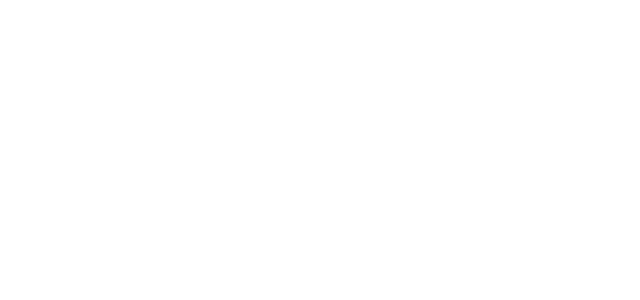
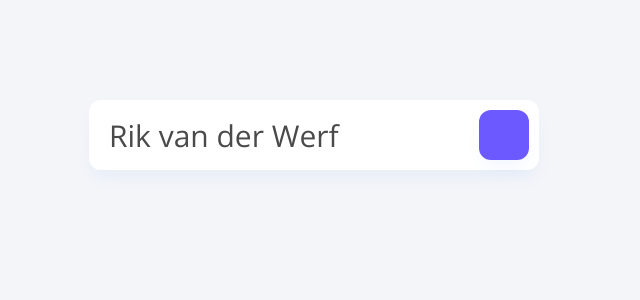
Before and after one commit to rikvanderwerf/portfolio, a React (Vite) app: page / in a window 1280 px wide. Shown: the top 300 px of the page, without its empty margins (326-966 px from the left). Built offline with nearby package versions, Linux system fonts and the light colour scheme.

Commit message:
added search bar

```diff
--- a/package.json
+++ b/package.json
@@ -11,6 +11,9 @@
     "build": "parcel build index.html"
   },
   "dependencies": {
+    "@fortawesome/fontawesome-svg-core": "^1.2.25",
+    "@fortawesome/free-solid-svg-icons": "^5.11.2",
+    "@fortawesome/react-fontawesome": "^0.1.7",
     "parcel": "^1.12.4",
     "react": "^16.11.0",
     "react-dom": "^16.11.0",
--- a/src/App.jsx
+++ b/src/App.jsx
@@ -5,6 +5,11 @@ import Home from './pages/Home';
 
 const theme = {
   cardbackground: '#fff',
+  backgroundcolor: '#F3F5F9',
+  maincolor: '#6C59FF',
+  titlecolor: '#4A4A4A',
+  textcolor: '#70706F',
+  maincolorshadow: 'rgb(108, 89, 255, 0.2)',
 };
 
 const GlobalStyle = createGlobalStyle`
@@ -16,6 +21,7 @@ const GlobalStyle = createGlobalStyle`
     padding: 0px;
     height: 100%;
     width: 100%;
+    background-color: ${(props) => props.theme.backgroundcolor}
   }
 
   body {
@@ -38,7 +44,7 @@ export default function App(props) {
       <ThemeProvider theme={theme}>
         <BrowserRouter>
           <Switch>
-            <Route exact path="/home" component={Home} />
+            <Route exact path="/" component={Home} />
           </Switch>
         </BrowserRouter>
         <GlobalStyle />
--- a/src/components/Card.jsx
+++ b/src/components/Card.jsx
@@ -1,10 +1,10 @@
 import styled from 'styled-components';
 
 const Card = styled.div`
-  box-shadow: 0 10px 15px -3px rgba(0, 0, 0, 0.1), 0 4px 6px -2px rgba(0, 0, 0, 0.05);
-  padding: 40px;
-  border-radius: 10px;
-  background-color: ${props => props.theme.cardbackground};
+  box-shadow: 0 10px 15px -3px rgba(134, 173, 245, 0.1);
+  padding: 40 px;
+  border-radius: 12px;
+  background-color: ${(props) => props.theme.cardbackground};
 `;
 
 export default Card;
--- /dev/null
+++ b/src/components/SearchBar.jsx
@@ -0,0 +1,68 @@
+import React from 'react';
+import PropTypes from 'prop-types';
+import styled from 'styled-components';
+import { FontAwesomeIcon } from '@fortawesome/react-fontawesome';
+import { faCoffee } from '@fortawesome/free-solid-svg-icons';
+import Card from './Card';
+
+const propTypes = {
+  children: PropTypes.node,
+};
+
+const defaultProps = {
+  children: null,
+};
+
+const SearchBarHolder = styled(Card)`
+  width: 450px;
+  height: 70px;
+  margin: 0 auto;
+  position: relative;
+`;
+
+const TextHolder = styled.div`
+  color: #4A4A4A;
+  margin-left: 20px;
+  float: left;
+  width: 80%;
+  font-size: 30px;
+  position: absolute;
+  top: 50%;
+  -ms-transform: translateY(-50%);
+  transform: translateY(-50%);
+`;
+
+const IconHolder = styled(Card)`
+  float: right;
+  margin: 10px;
+  height: 50px;
+  width: 50px;
+  right: 0;
+  background-color: ${(props) => props.theme.maincolor};
+  drop-shadow: box-shadow: 0 10px 15px -3px ${(props) => props.theme.maincolorshadow};
+`;
+
+const Icon = styled(FontAwesomeIcon)`
+  width: 100%;
+  height: 100%;
+  padding: 5px;
+  color: white;
+`;
+
+function SearchBar(props) {
+  const children = { props };
+  return (
+    <SearchBarHolder>
+      <TextHolder>Rik van der Werf</TextHolder>
+      <IconHolder />
+    </SearchBarHolder>
+  );
+}
+
+SearchBar.defaultProps = defaultProps;
+SearchBar.propTypes = propTypes;
+
+export default SearchBar;
+
+
+// <Icon icon={faCoffee} />
--- a/src/pages/Home.jsx
+++ b/src/pages/Home.jsx
@@ -1,25 +1,30 @@
 import React from 'react';
 import styled from 'styled-components';
-import media from '../util/media';
+import SearchBar from '../components/SearchBar';
 
 const Content = styled.div`
   display: grid;
-  background-color: black;
   align-items: center;
   margin: 0 auto;
-  height: 1000px;
   max-width: 1350px;
   width: 80%;
   padding: 100px 0px;
-  justify-self: center;
 `;
 
-class Home extends React.Component {
-  render() {
-    return (
-      <Content>sdf</Content>
-    );
-  }
+const Header = styled.div`
+  height: 100px;
+  width: 100%;
+`;
+
+
+function Home(props) {
+  return (
+    <Content>
+      <Header>
+        <SearchBar>Rik van der Werf</SearchBar>
+      </Header>
+    </Content>
+  );
 }
 
 export default Home;
```
Also changed, not shown: 1 other file (tests, documents, lock files or other folders).
